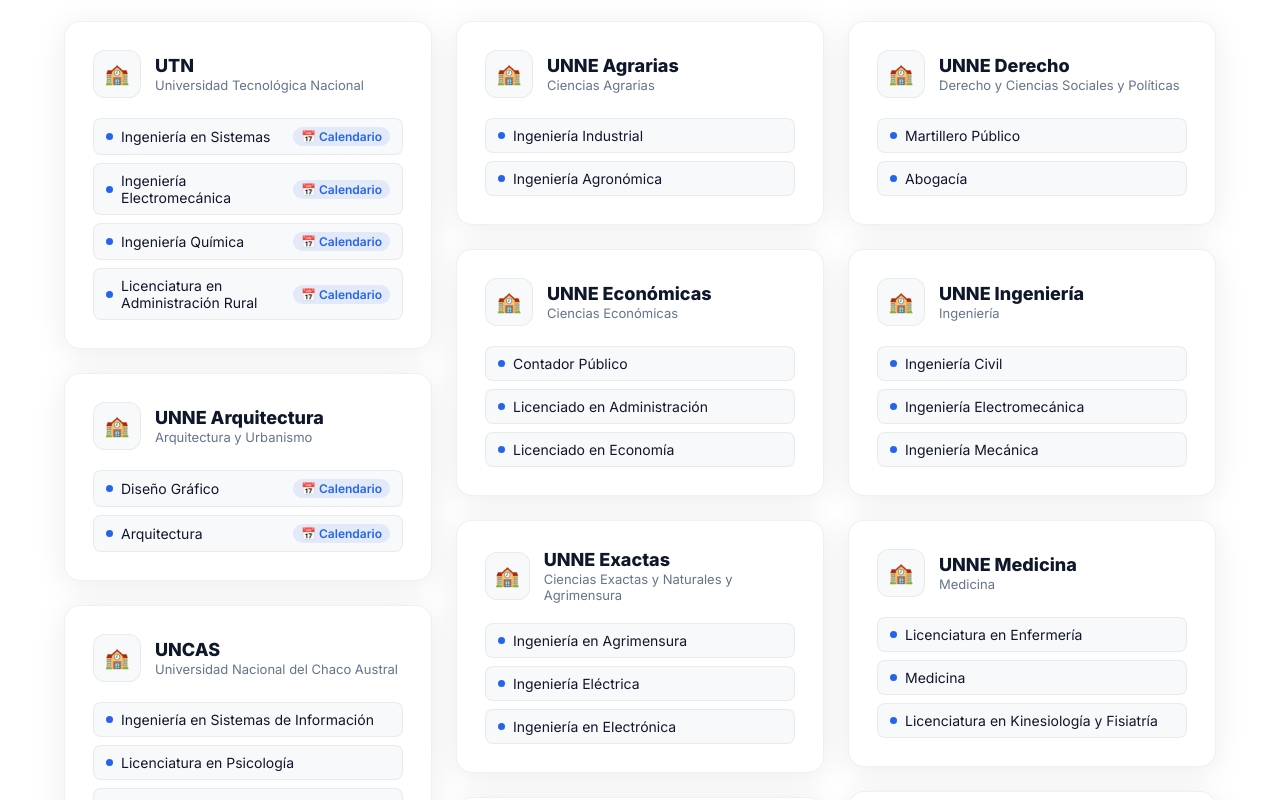
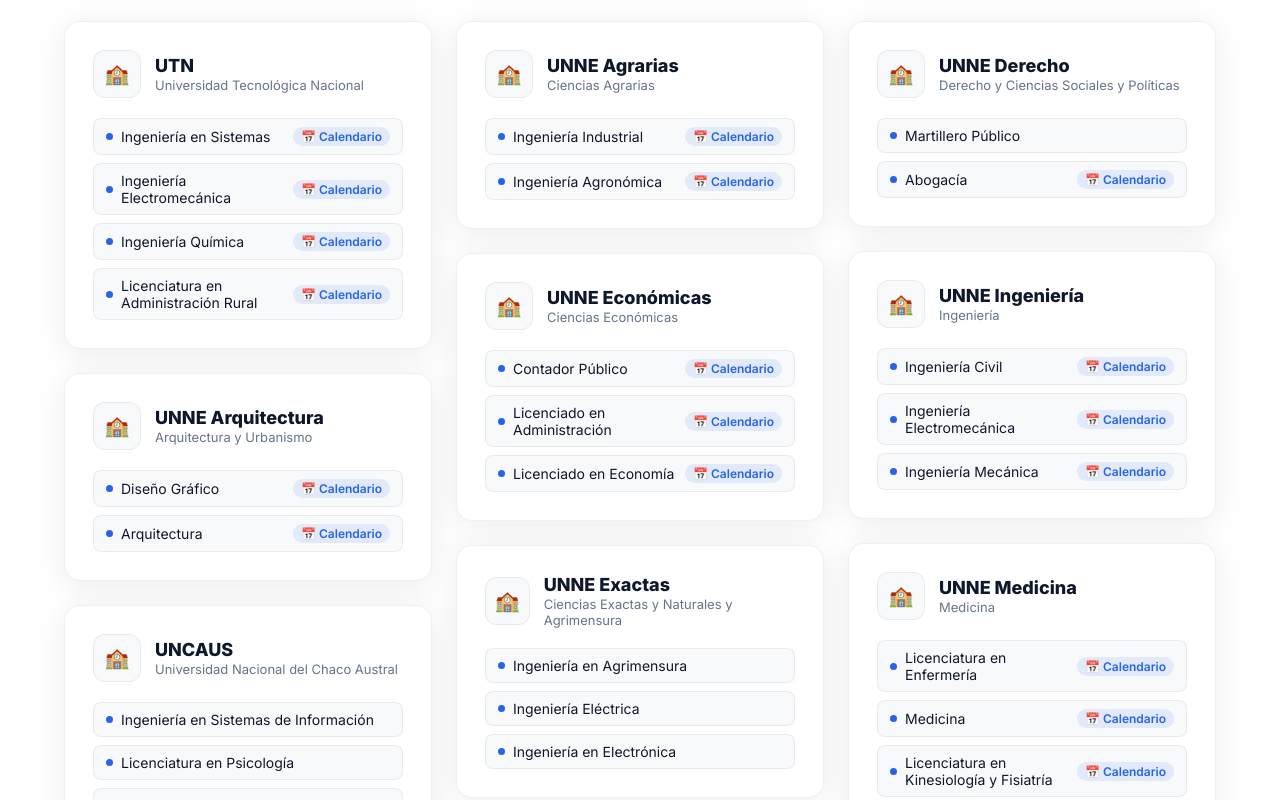
Before and after one commit to MiFACUApp/MiFACU-Web, a React (Vite) app in the folder web/: page / in a window 1280 px wide. Shown: the part 8500-9300 px from the top of the page. Built offline with nearby package versions, Linux system fonts and the light colour scheme.

Commit message:
actualización calendarios y fix UNCAUS

```diff
--- a/web/src/components/sections/Universities.jsx
+++ b/web/src/components/sections/Universities.jsx
@@ -20,7 +20,7 @@
         ],
     },
     {
-        name: 'UNCAS',
+        name: 'UNCAUS',
         full: 'Universidad Nacional del Chaco Austral',
         carreras: [
             { name: 'Ingeniería en Sistemas de Información', calendar: false },
@@ -41,17 +41,17 @@
         name: 'UNNE Agrarias',
         full: 'Ciencias Agrarias',
         carreras: [
-            { name: 'Ingeniería Industrial', calendar: false },
-            { name: 'Ingeniería Agronómica', calendar: false },
+            { name: 'Ingeniería Industrial', calendar: true },
+            { name: 'Ingeniería Agronómica', calendar: true },
         ],
     },
     {
         name: 'UNNE Económicas',
         full: 'Ciencias Económicas',
         carreras: [
-            { name: 'Contador Público', calendar: false },
-            { name: 'Licenciado en Administración', calendar: false },
-            { name: 'Licenciado en Economía', calendar: false },
+            { name: 'Contador Público', calendar: true },
+            { name: 'Licenciado en Administración', calendar: true },
+            { name: 'Licenciado en Economía', calendar: true },
         ],
     },
     {
@@ -67,8 +67,8 @@
         name: 'UNNE Veterinarias',
         full: 'Ciencias Veterinarias',
         carreras: [
-            { name: 'Ciencias Veterinarias', calendar: false },
-            { name: 'Tecnicatura en Administración de Empresas', calendar: false },
+            { name: 'Ciencias Veterinarias', calendar: true },
+            { name: 'Tecnicatura en Administración de Empresas', calendar: true },
         ],
     },
     {
@@ -76,32 +76,32 @@
         full: 'Derecho y Ciencias Sociales y Políticas',
         carreras: [
             { name: 'Martillero Público', calendar: false },
-            { name: 'Abogacía', calendar: false },
+            { name: 'Abogacía', calendar: true },
         ],
     },
     {
         name: 'UNNE Ingeniería',
         full: 'Ingeniería',
         carreras: [
-            { name: 'Ingeniería Civil', calendar: false },
-            { name: 'Ingeniería Electromecánica', calendar: false },
-            { name: 'Ingeniería Mecánica', calendar: false },
+            { name: 'Ingeniería Civil', calendar: true },
+            { name: 'Ingeniería Electromecánica', calendar: true },
+            { name: 'Ingeniería Mecánica', calendar: true },
         ],
     },
     {
         name: 'UNNE Medicina',
         full: 'Medicina',
         carreras: [
-            { name: 'Licenciatura en Enfermería', calendar: false },
-            { name: 'Medicina', calendar: false },
-            { name: 'Licenciatura en Kinesiología y Fisiatría', calendar: false },
+            { name: 'Licenciatura en Enfermería', calendar: true },
+            { name: 'Medicina', calendar: true },
+            { name: 'Licenciatura en Kinesiología y Fisiatría', calendar: true },
         ],
     },
     {
         name: 'UNNE Odontología',
         full: 'Odontología',
         carreras: [
-            { name: 'Odontología', calendar: false },
+            { name: 'Odontología', calendar: true },
         ],
     },
 ]
```
